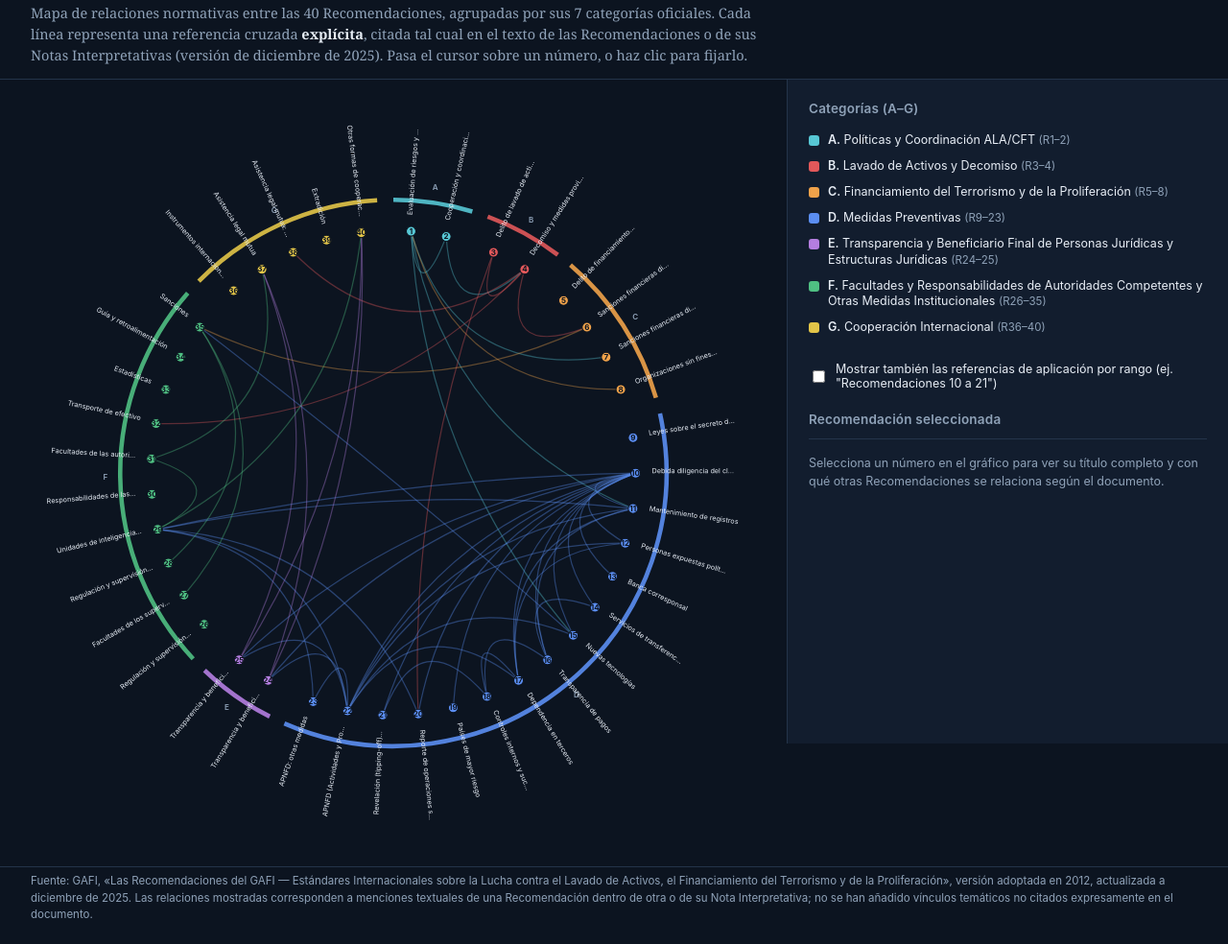
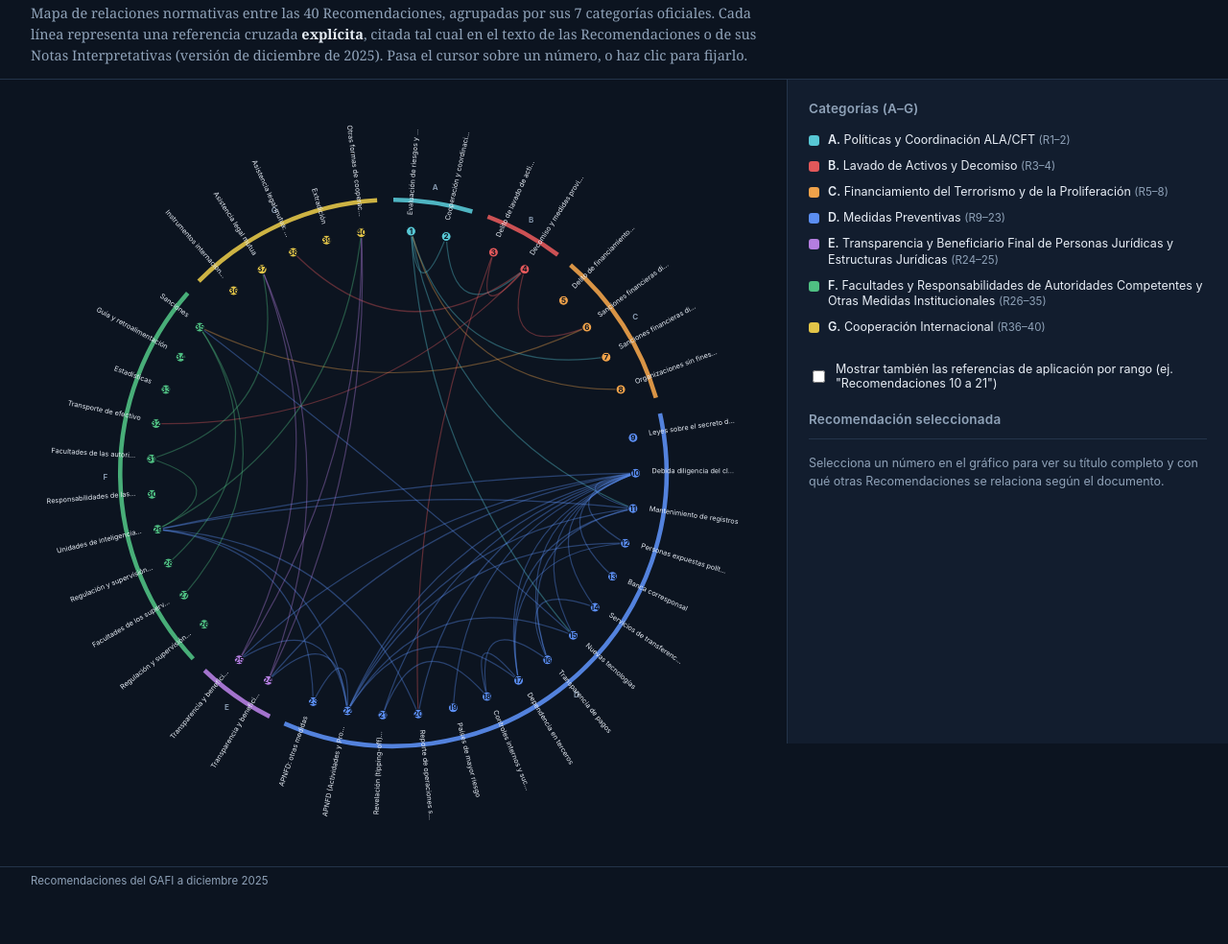
Before and after one commit to Signit1/CertificacionPLD, a website: page public/html/1_GAFI_40_Recomendaciones.html in a window 1280 px wide. Shown: the part 67-1051 px from the top of the page at 96% size. After the commit the page ends 1017 px from the top, so only its background shows below. Drawn offline with Linux system fonts and the light colour scheme.

Commit message:
agregue cambios a recomendaciones

```diff
--- a/public/html/1_GAFI_40_Recomendaciones.html
+++ b/public/html/1_GAFI_40_Recomendaciones.html
@@ -247,7 +247,7 @@
 </div>
 
 <footer>
-  Fuente: GAFI, «Las Recomendaciones del GAFI — Estándares Internacionales sobre la Lucha contra el Lavado de Activos, el Financiamiento del Terrorismo y de la Proliferación», versión adoptada en 2012, actualizada a diciembre de 2025. Las relaciones mostradas corresponden a menciones textuales de una Recomendación dentro de otra o de su Nota Interpretativa; no se han añadido vínculos temáticos no citados expresamente en el documento.
+  Recomendaciones del GAFI a diciembre 2025
 </footer>
 
 <script>
```
